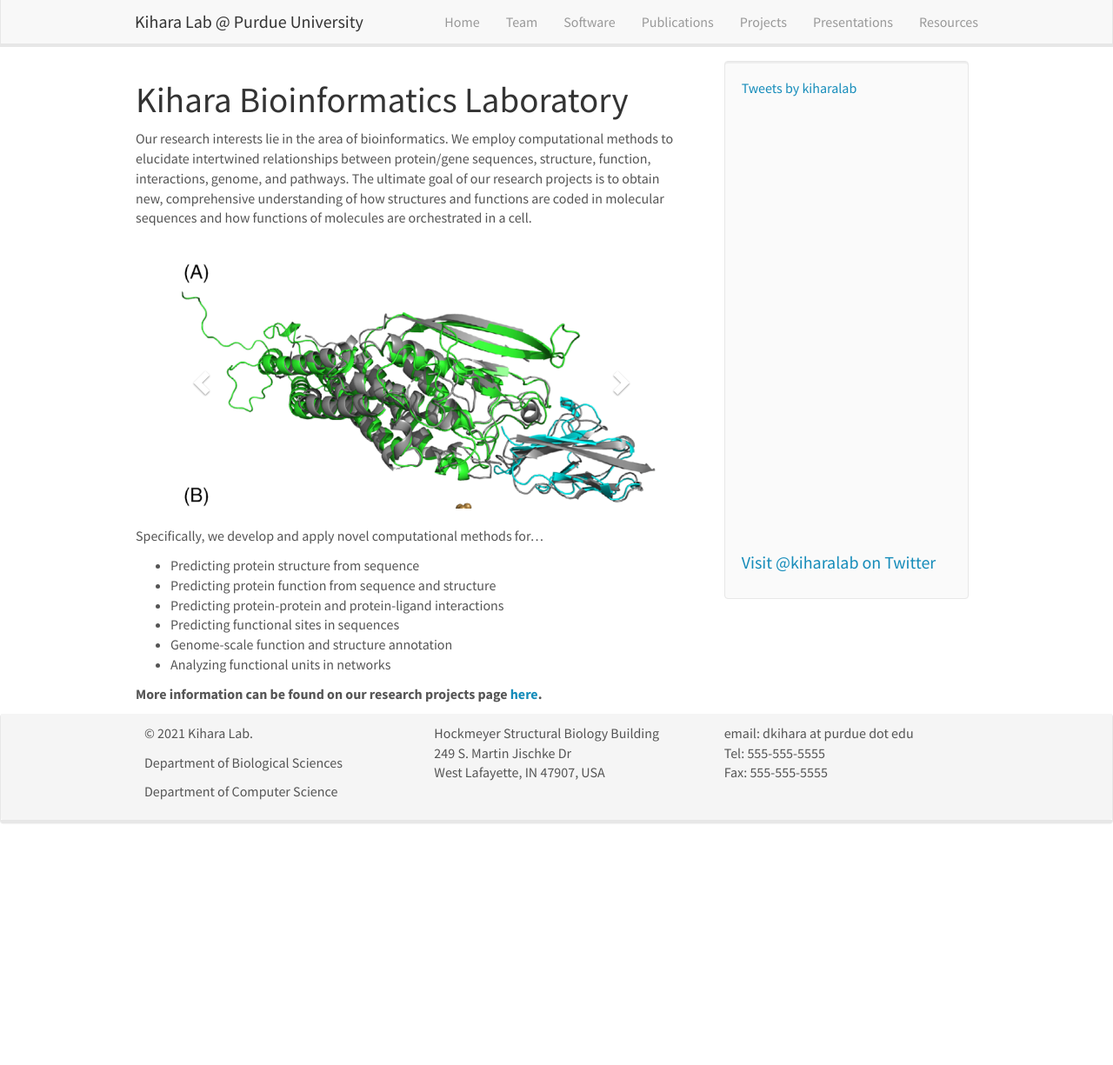
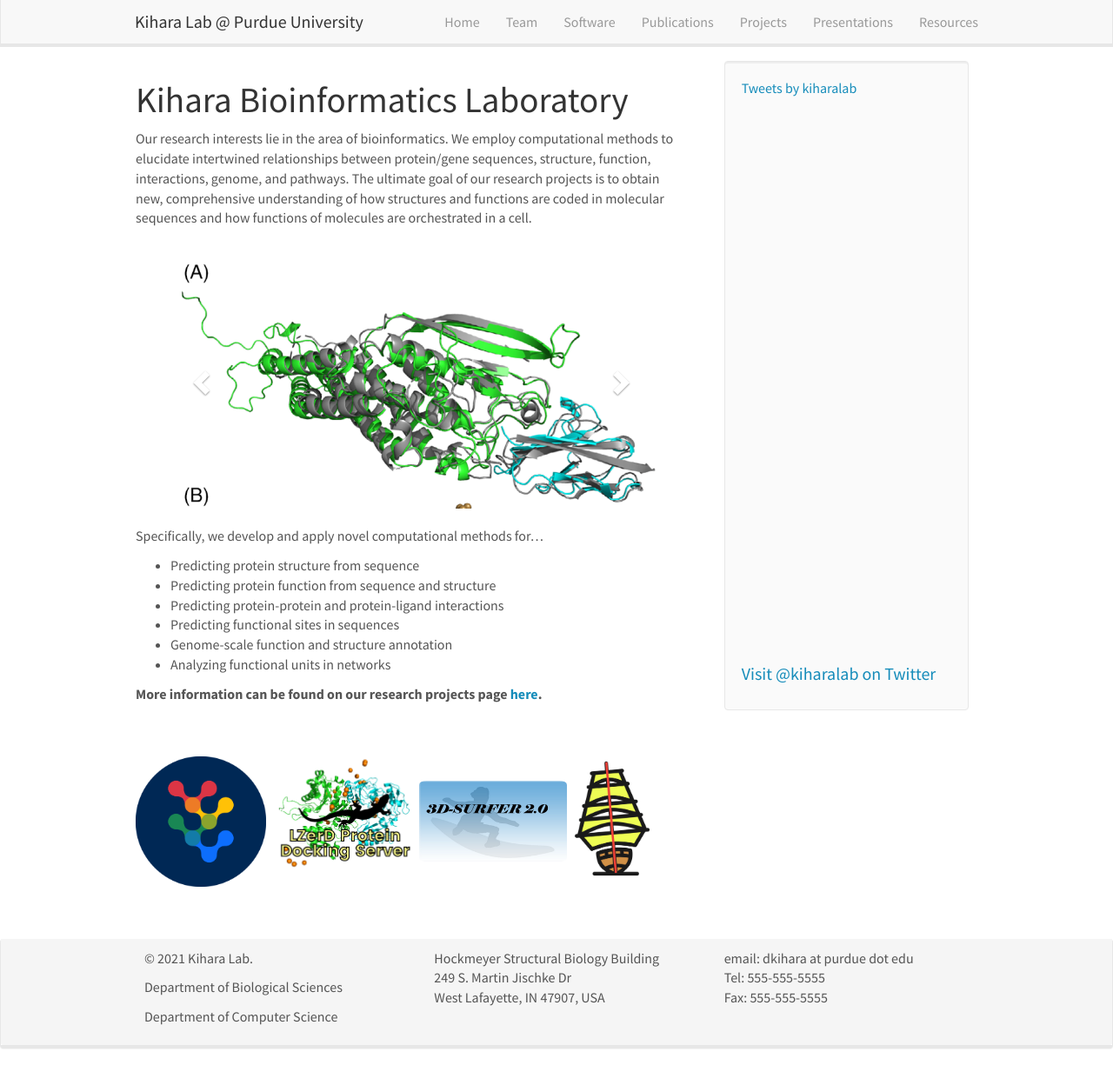
Before and after one commit to 18vijayb/KiharaNewWeb, a Jekyll site: the page built from _pages/home.md, in a window 1280 px wide and 1225 px high. Shown: the whole window at 87% size. Built offline with Jekyll 4.4.1, drawn with Linux system fonts in a browser that asks for light colours; nearby versions of some CDN libraries; comment, search, counter and statistics services are not loaded.

Commit message:
Added logos to the bottom of the home page

```diff
--- a/_pages/home.md
+++ b/_pages/home.md
@@ -50,10 +50,9 @@ Specifically, we develop and apply novel computational methods for...
 * Analyzing functional units in networks
 
  **More information can be found on our research projects page [here]({{ site.url }}{{ site.baseurl }}/projects).**
-
-<!-- <figure class="fourth">
-  <img src="{{ site.url }}{{ site.baseurl }}/images/logopic/Logo_Leiden.jpg" style="width: 210px">
-  <img src="{{ site.url }}{{ site.baseurl }}/images/logopic/Logo_Nanofront.jpg" style="width: 110px">
-  <img src="{{ site.url }}{{ site.baseurl }}/images/logopic/Logo_NWO.jpg" style="width: 120px">
-  <img src="{{ site.url }}{{ site.baseurl }}/images/logopic/Logo_ERC.jpg" style="width: 110px">
-</figure> -->
+<figure class="fourth">
+  <img src="{{ site.url }}{{ site.baseurl }}/images/logopic/EmsuiteLogo.png" style="width: 150px">
+  <img src="{{ site.url }}{{ site.baseurl }}/images/logopic/LZerDLogo.png" style="width: 170px">
+  <img src="{{ site.url }}{{ site.baseurl }}/images/logopic/3DSurferLogo.png" style="width: 170px">
+  <img src="{{ site.url }}{{ site.baseurl }}/images/logopic/MAINMASTlogo.png" style="width: 100px">
+</figure>
--- a/css/main.scss
+++ b/css/main.scss
@@ -92,6 +92,6 @@ firstp {
 }
 
 #twitter-container {
-	height:40vw;
+	height:50vw;
 	overflow-y:auto;
 }
```
Also changed, not shown: images/logopic/3DSurferLogo.png (added), images/logopic/COVID19ProteinModelingLogo.png (added), images/logopic/EmsuiteLogo.png (added), images/logopic/LZerDLogo.png (added), images/logopic/Logo_ERC.jpg (deleted), images/logopic/Logo_Leiden.jpg (deleted), images/logopic/Logo_NWO.jpg (deleted), images/logopic/Logo_Nanofront.jpg (deleted), images/logopic/MAINMASTlogo.png (added), 8 other files.
